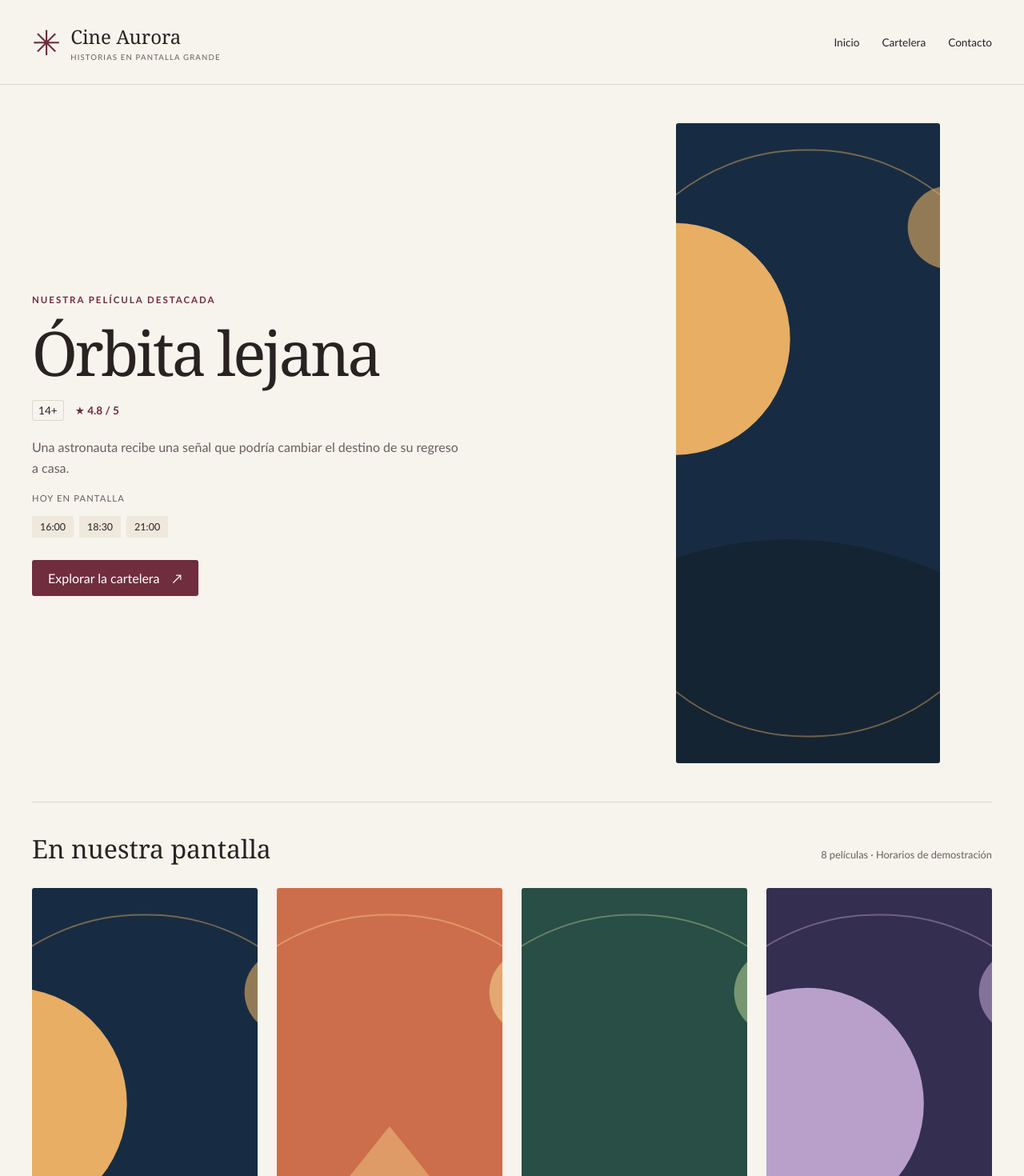
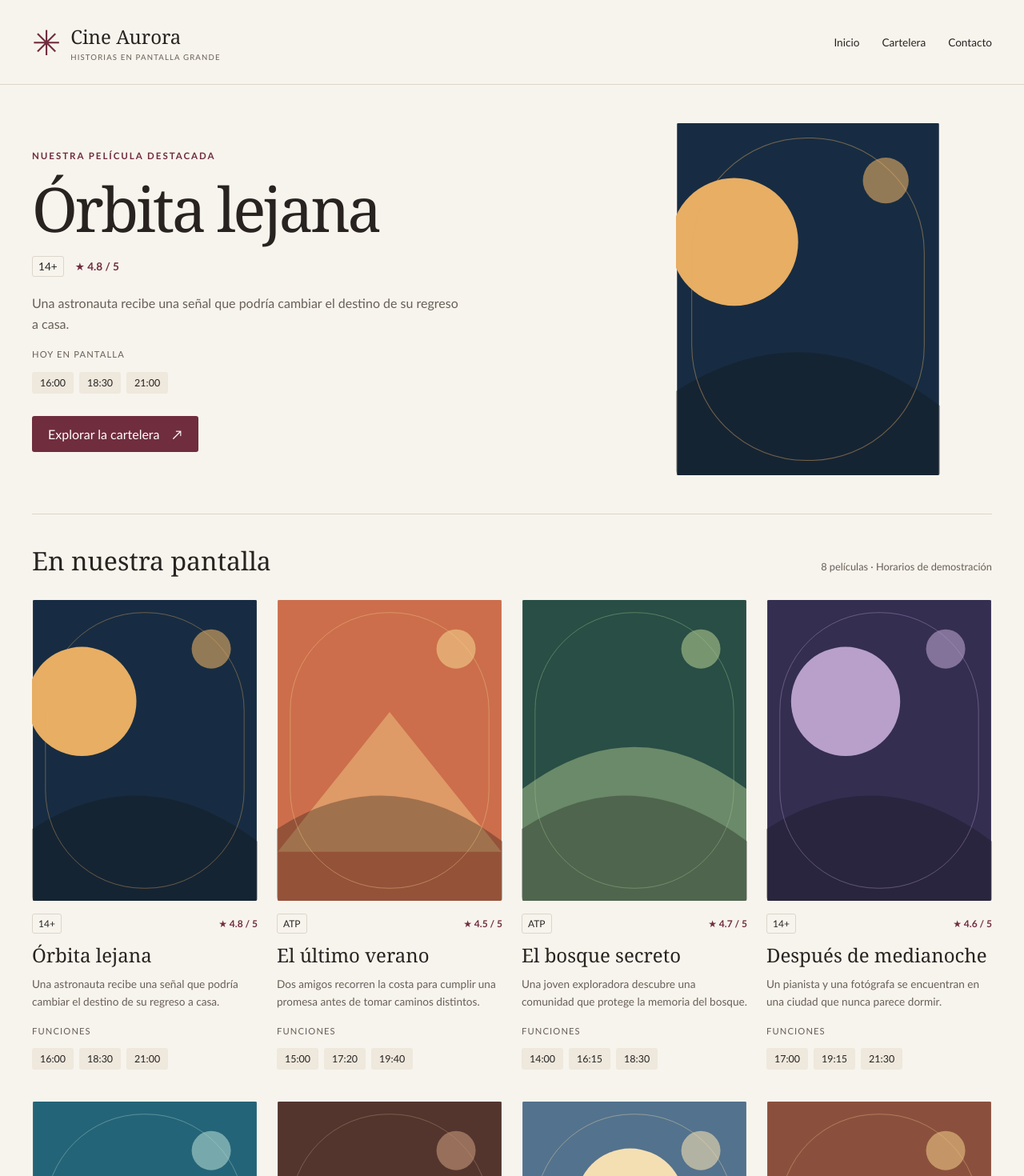
Before and after one commit to CODEcarbajal/Lab_09-React, a React (Vite) app: page / in a window 1280 px wide. Shown: the top 1470 px of the page at 80% size. Built offline with nearby package versions, Linux system fonts and the light colour scheme.

Commit message:
fix: conservar proporción de carteles en Hero y tarjetas

```diff
--- a/src/estilos/componentes.css
+++ b/src/estilos/componentes.css
@@ -1,10 +1,10 @@
 .etiqueta { color: var(--vino); font-size: 0.72rem; font-weight: 700; letter-spacing: 0.17em; text-transform: uppercase; }
 .nota { color: var(--gris); font-size: 0.8rem; }
-.portada-imagen { width: 100%; max-width: 330px; justify-self: center; aspect-ratio: 3 / 4; object-fit: cover; border-radius: 3px; }
+.portada-imagen { width: 100%; height: auto; max-width: 330px; justify-self: center; aspect-ratio: 3 / 4; object-fit: cover; border-radius: 3px; }
 .portada-meta { display: flex; align-items: center; flex-wrap: wrap; gap: 14px; margin-bottom: 20px; font-size: 0.85rem; }
 .portada-enlace { display: inline-flex; align-items: center; gap: 16px; margin-top: 28px; padding: 13px 20px; background: var(--vino); color: white; text-decoration: none; border-radius: 3px; }
 .portada-enlace:hover { background: #55222f; }
-.pelicula img { width: 100%; aspect-ratio: 3 / 4; object-fit: cover; border-radius: 3px; }
+.pelicula img { width: 100%; height: auto; aspect-ratio: 3 / 4; object-fit: cover; border-radius: 3px; }
 .pelicula-meta { display: flex; justify-content: space-between; align-items: center; margin-block: 16px 10px; font-size: 0.75rem; }
 .clasificacion { padding: 4px 7px; border: 1px solid var(--borde); border-radius: 3px; }
 .valoracion { color: var(--vino); font-weight: 700; }
```
